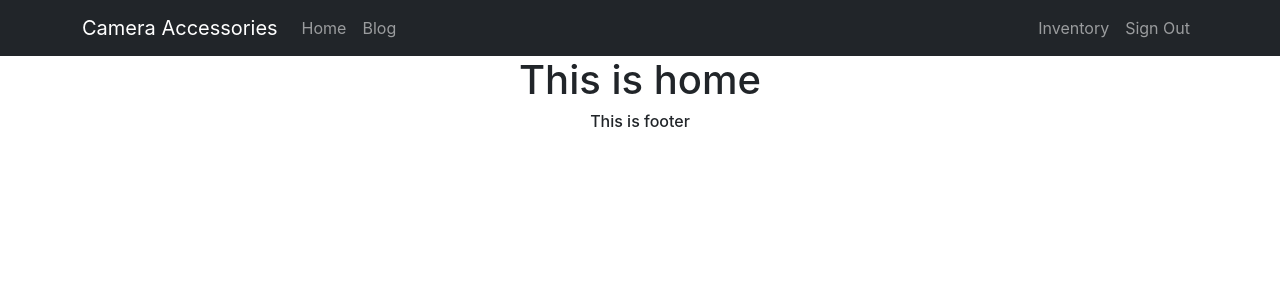
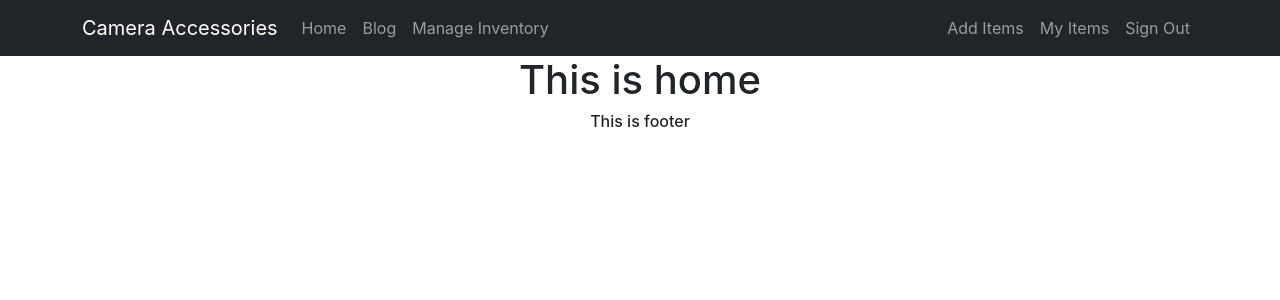
Before and after one commit to sifatkhan6/camera-accessories-client-side, a React (Create React App) app: page / in a window 1280 px wide. Shown: the top 300 px of the page. Built offline with nearby package versions, Linux system fonts and the light colour scheme; no server answers; sample sign-in values are in the browser's storage.

Commit message:
private route set

```diff
--- a/src/App.js
+++ b/src/App.js
@@ -5,21 +5,46 @@ import Footer from './Pages/Footer/Footer';
 import Header from './Pages/Header/Header';
 import Home from './Pages/Home/Home';
 import Login from './Pages/Login/Login';
+import MyItems from './Pages/MyItems/MyItems';
 import PageNotFound from './Pages/PageNotFound/PageNotFound';
 import SignUp from './Pages/SignUp/SignUp';
+import RequireAuth from './Pages/Login/RequireAuth/RequireAuth';
+import ManageInventory from './Pages/ManageInventory/ManageInventory';
+import AddItems from './Pages/AddItems/AddItems';
 
 function App() {
   return (
     <div className="App">
       <Header></Header>
+
       <Routes>
         <Route path='/' element={<Home></Home>}></Route>
         <Route path='/home' element={<Home></Home>}></Route>
         <Route path='/login' element={<Login></Login>}></Route>
         <Route path='/signup' element={<SignUp></SignUp>}></Route>
+
+        <Route path='/manageinventory' element={
+          <RequireAuth>
+            <ManageInventory></ManageInventory>
+          </RequireAuth>
+        }></Route>
+
+        <Route path='/myitems' element={
+          <RequireAuth>
+            <MyItems></MyItems>
+          </RequireAuth>
+        }></Route>
+
+        <Route path='/additems' element={
+          <RequireAuth>
+            <AddItems></AddItems>
+          </RequireAuth>
+        }></Route>
+
         <Route path='/blog' element={<Blog></Blog>}></Route>
         <Route path='*' element={<PageNotFound></PageNotFound>}></Route>
       </Routes>
+
       <Footer></Footer>
     </div>
   );
--- /dev/null
+++ b/src/Pages/AddItems/AddItems.js
@@ -0,0 +1,11 @@
+import React from 'react';
+
+const AddItems = () => {
+    return (
+        <div>
+            <h1>Add items</h1>
+        </div>
+    );
+};
+
+export default AddItems;
--- a/src/Pages/Header/Header.js
+++ b/src/Pages/Header/Header.js
@@ -21,9 +21,29 @@ const Header = () => {
                         <Nav className="me-auto">
                             <Nav.Link as={Link} to="/home">Home</Nav.Link>
                             <Nav.Link as={Link} to="/blog">Blog</Nav.Link>
+                            {
+                                user ?
+                                    <Nav.Link as={Link} to="/manageinventory">Manage Inventory</Nav.Link>
+                                    :
+                                    <Nav.Link as={Link} to=""></Nav.Link>
+                            }
                         </Nav>
                         <Nav>
-                            <Nav.Link as={Link} to="/inventory">Inventory</Nav.Link>
+                            {
+                                user ?
+                                    <Nav.Link as={Link} to="/additems">Add Items</Nav.Link>
+                                    :
+                                    <Nav.Link as={Link} to=""></Nav.Link>
+                            }
+
+
+                            {
+                                user ?
+                                    <Nav.Link as={Link} to="/myitems">My Items</Nav.Link>
+                                    :
+                                    <Nav.Link as={Link} to=""></Nav.Link>
+                            }
+
                             {
                                 user ?
                                     <Nav.Link onClick={handleSignOut}>Sign Out</Nav.Link>
--- /dev/null
+++ b/src/Pages/ManageInventory/ManageInventory.js
@@ -0,0 +1,11 @@
+import React from 'react';
+
+const ManageInventory = () => {
+    return (
+        <div>
+            <h1>All Inventories</h1>
+        </div>
+    );
+};
+
+export default ManageInventory;
--- /dev/null
+++ b/src/Pages/MyItems/MyItems.js
@@ -0,0 +1,11 @@
+import React from 'react';
+
+const MyItems = () => {
+    return (
+        <div>
+            <h1>my items</h1>
+        </div>
+    );
+};
+
+export default MyItems;
```
